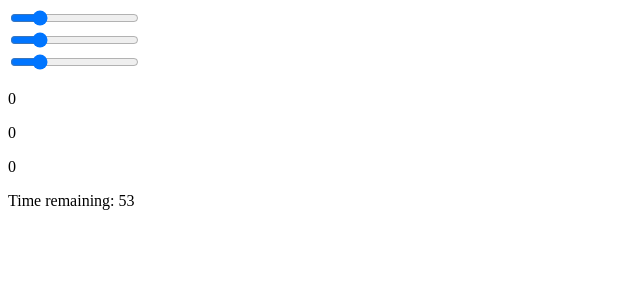
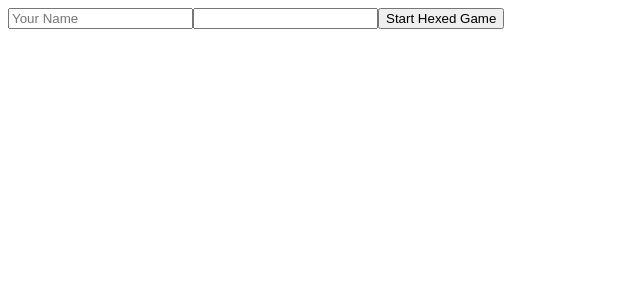
Before and after one commit to TeamMarmalade/hexed, an Angular app in the folder hexed/: page / in a window 1280 px wide. Shown: the top 300 px of the page, without its empty margins (0-640 px from the left). Built offline with nearby package versions, Linux system fonts and the light colour scheme.

Commit message:
completed intialization of the game

```diff
--- a/hexed/src/app/app.component.html
+++ b/hexed/src/app/app.component.html
@@ -1,3 +1,6 @@
+<app-name *ngIf="!gameStart; else elseBlock" (NameEmitter)="saveInit($event)"></app-name>
+
+<ng-template #elseBlock>
   <app-slider (ValueEmitter)="changeValue(0, $event)"></app-slider>
   <app-slider (ValueEmitter)="changeValue(1, $event)"></app-slider>
   <app-slider (ValueEmitter)="changeValue(2, $event)"></app-slider>
@@ -6,4 +9,5 @@
   <p>{{color[1]}}</p>
   <p>{{color[2]}}</p>
   <app-display [color]="color"></app-display>
-<app-timer [timeRemaining]="timer">
+  <app-timer [timeRemaining]="time"></app-timer>
+</ng-template>
--- a/hexed/src/app/app.component.ts
+++ b/hexed/src/app/app.component.ts
@@ -9,9 +9,16 @@ export class AppComponent {
   title = 'hexed';
   color: [number, number, number] = [0,0,0];
   score: number = 0;
-  timer: number = 60;
+  time: number = 60;
+  gameStart: boolean = false;
+  name: string = '';
 
-  changeValue(c: number, value: number) {
+  changeValue(c: number, value: number) { // slider component
     this.color[c] = value;
   }
+  saveInit(Init: [string, number]) { // name component
+    this.time = Init[1];
+    this.name = Init[0];
+    this.gameStart = true;
+  }
 }
--- a/hexed/src/app/name/name.component.html
+++ b/hexed/src/app/name/name.component.html
@@ -1 +1,3 @@
-<p>name works!</p>
+<input required type="text" name="user-name" id="user-name" placeholder="Your Name" #name>
+<input type="number" name="user-time" id="user-time" #time>
+<button type="button" (click)="saveInit([name.value, time.valueAsNumber])">Start Hexed Game</button>
--- a/hexed/src/app/name/name.component.ts
+++ b/hexed/src/app/name/name.component.ts
@@ -1,4 +1,4 @@
-import { Component, OnInit } from '@angular/core';
+import { Component, OnInit, Output, EventEmitter } from '@angular/core';
 
 @Component({
   selector: 'app-name',
@@ -6,6 +6,17 @@ import { Component, OnInit } from '@angular/core';
   styleUrls: ['./name.component.css']
 })
 export class NameComponent implements OnInit {
+  // send name component to parent
+  @Output() NameEmitter = new EventEmitter<[string, number]>();
+  saveInit(init: [string, number]) {
+    if (init[0] != '') { // user must enter a name
+      let time: number = 60;
+      if (init[1] >= 1 && init[1] <= 100) {
+        time = init[1];
+      }
+      this.NameEmitter.emit([init[0], time]);
+    }
+  }
 
   constructor() { }
 
```
Lines whose indentation alone changed are shown as unchanged.
